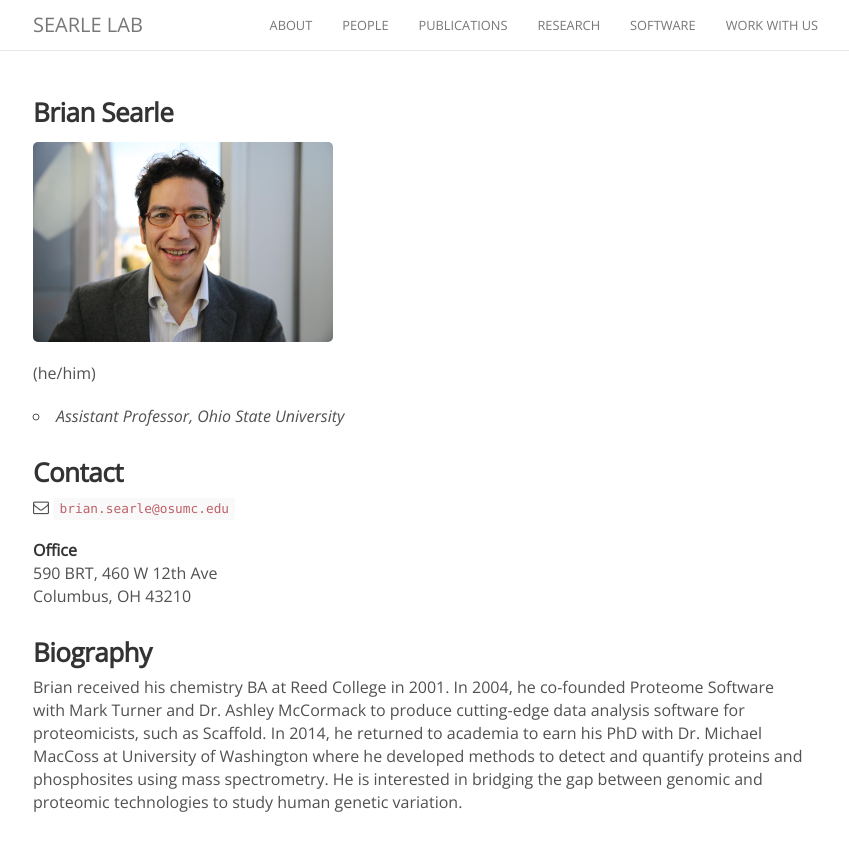
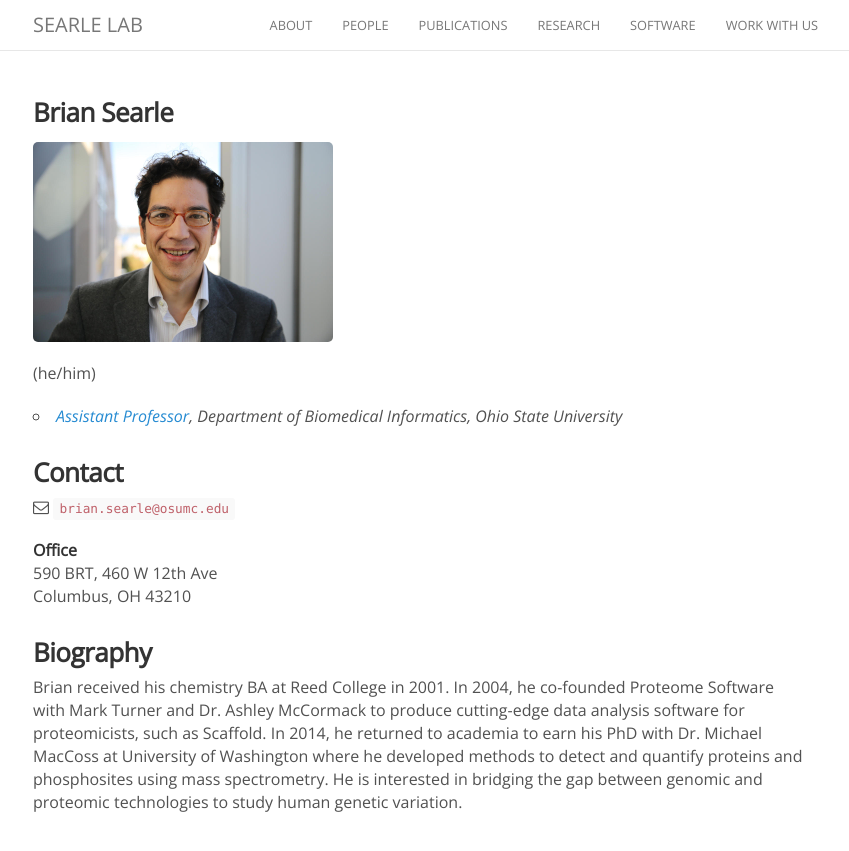
Before and after one commit to searlelab/searlelab.github.io, a Jekyll site: the page built from _people/brian_searle.md, in a window 1280 px wide. Shown: the top 851 px of the page, without its empty margins (222-1071 px from the left). Built offline with Jekyll 4.4.1, drawn with Linux system fonts in a browser that asks for light colours; nearby versions of some CDN libraries; comment, search, counter and statistics services are not loaded.

Commit message:
Update brian_searle.md

```diff
--- a/_people/brian_searle.md
+++ b/_people/brian_searle.md
@@ -9,7 +9,7 @@ joined: 2000
 <img width="300" src="{{site.baseurl}}/images/people/{{page.avatar}}" data-action="zoom">
 (he/him)
 
-- _Assistant Professor, Ohio State University_<br>
+- _<a href="https://medicine.osu.edu/find-faculty/non-clinical/biomedical-informatics/brian-searle">Assistant Professor</a>, Department of Biomedical Informatics, Ohio State University_<br>
 
 
 ### Contact
```
